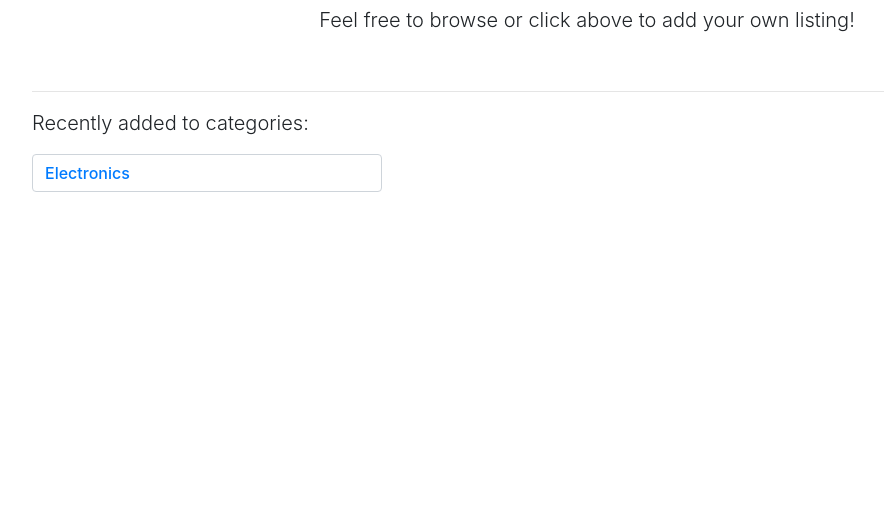
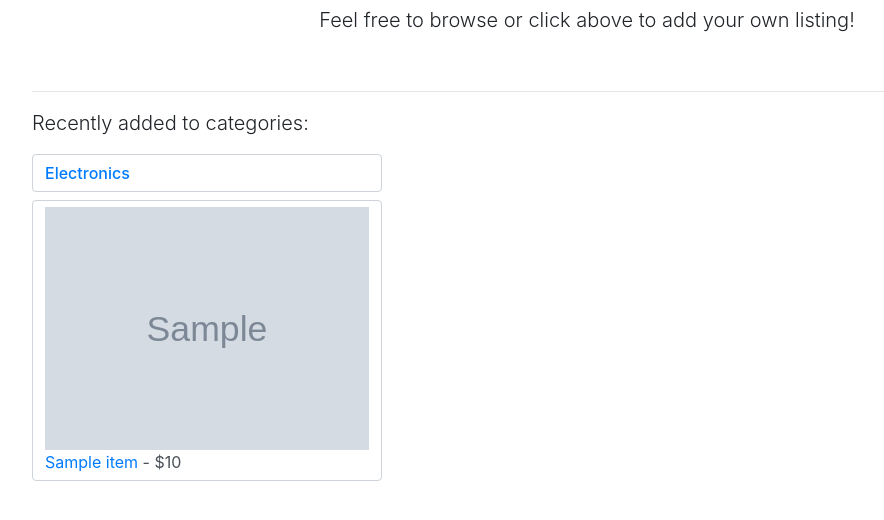
Before and after one commit to M0M0-D3V/MeetMarket, a Django app: template craiglist_app/templates/test.html in a window 1280 px wide. Shown: the part 178-698 px from the top of the page, without its empty margins (53-937 px from the left). Run offline with Django 3.2, Linux system fonts and the light colour scheme; data comes from the database, SQL or seed files in the repository; tables that the repository leaves empty hold one stand-in row (values such as "Sample post"); the template is opened without the code that fills it: values that come from a table or form of the project are taken from there, most other values are stand-ins (such as "Sample title", 1, 10 or a date in 2020); grey boxes marked "Sample" are stand-in pictures; some libraries are stand-ins or nearby versions.

Commit message:
update algo

```diff
--- a/craiglist_app/templates/test.html
+++ b/craiglist_app/templates/test.html
@@ -27,14 +27,27 @@
       >
     </h4>
 
-    {% for item in categories.items.all %}
+    {% for item in category.items.all %}
     <p class="form-control">
-      {%for image in item.images.all %}
-      <img class="img-fluid thumbnail" src="{{img.img.url}}" />
+      {% for image in item.images.all %}
+      <img class="img-fluid thumbnail" src="{{image.image.url}}" />
       {% endfor %}
+      <a href="{% url 'item:my_item_info' item.id %}">{{item.name}}</a> -
+      ${{item.price}}<br />
+      {% if user_admin == True %}
+      <a
+        href="{% url 'item:my_edit_item' item.id %}"
+        role="button"
+        class="btn btn-outline-secondary btn-sm"
+        >Edit</a
+      ><a
+        href="{% url 'item:my_delete_item' item.id %}"
+        role="button"
+        class="btn btn-outline-secondary btn-sm"
+        >Delete</a
+      >
+      {% endif %}
     </p>
-
-    <p>IDX: {{ item.name }}</p>
     {% endfor %}
   </div>
   {% endif %} {% endfor %}
```
